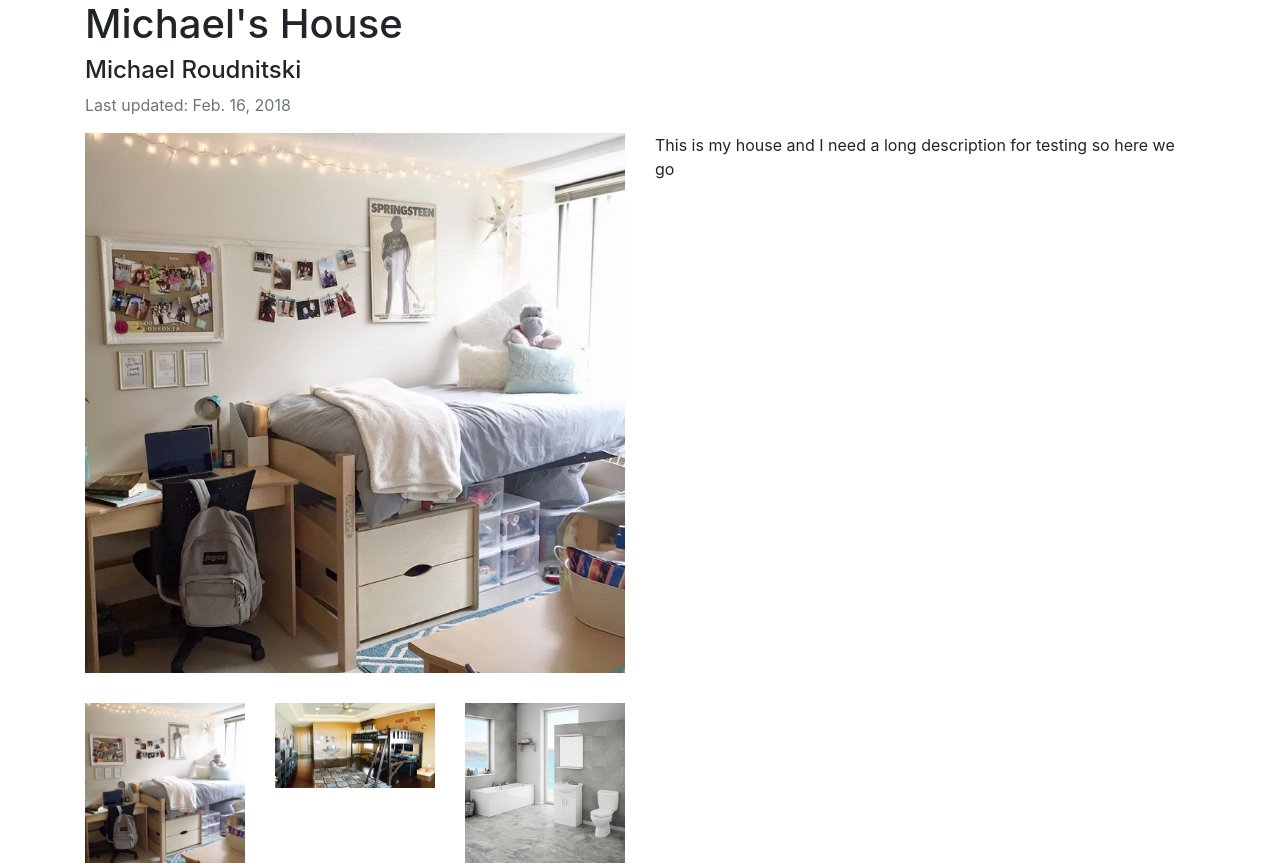
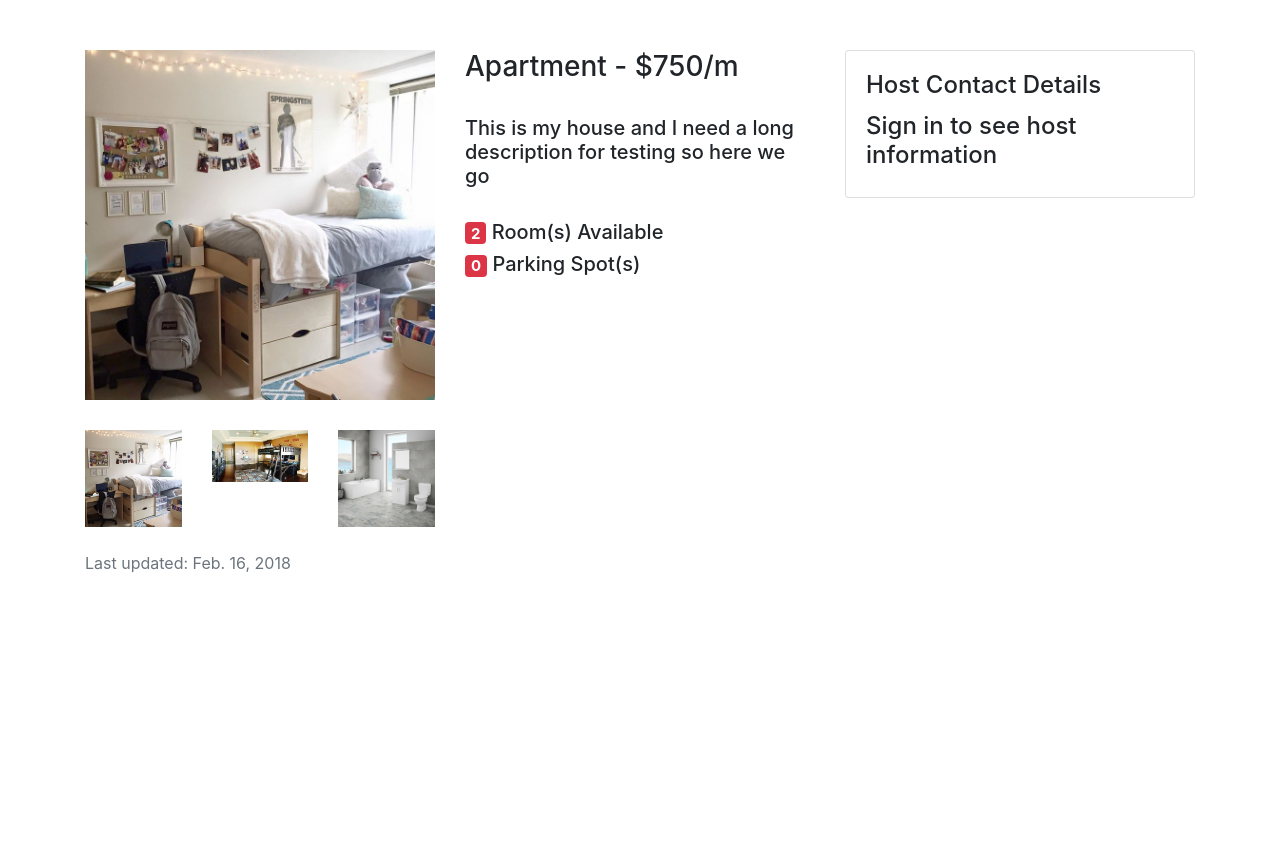
Before and after one commit to michaeldrrc/yuroomie, a Django app: page /r/1/ in a window 1280 px wide. Shown: the part 66-929 px from the top of the page. After the commit the page ends 638 px from the top, so only its background shows below. Run offline with Django 3.2, Linux system fonts and the light colour scheme; data comes from the database, SQL or seed files in the repository; both versions use the stored data as it was after the commit; some libraries are stand-ins or nearby versions.

Commit message:
changes to html pages

```diff
--- a/accounts/templates/accounts/signin.html
+++ b/accounts/templates/accounts/signin.html
@@ -4,7 +4,11 @@
 <form method="post" action="{% url 'signin' %}">
     <h2>Sign In</h2>
     {% csrf_token %}
-    {% if error_message %}<p><strong>{{ error_message }}</strong></p>{% endif %}
+    {% if error_message %}
+    <div class="alert alert-danger" role="alert">
+        {{ error_message }}
+    </div>
+    {% endif %}
     <div class="row">
         <div class="col-md-4 col-sm-12">
             <div class="form-group">
--- a/home/templates/home/create.html
+++ b/home/templates/home/create.html
@@ -2,7 +2,11 @@
 
 {% block body %}
 {{ form.errors }}
-{{ form.non_field_errors }}
+{% if error_message %}
+<div class="alert alert-danger" role="alert">
+    {{ error_message }}
+</div>
+{% endif %}
 <form action="{% url 'create' %}" method="post" enctype="multipart/form-data">
   {% csrf_token %}
   <div class="row">
--- a/home/templates/home/detail.html
+++ b/home/templates/home/detail.html
@@ -1,26 +1,19 @@
 {% extends 'home/base.html'%}
 
 {% load static %}
+
+{% block title %}
+    {{ room.property_name }}
+{% endblock %}
 
 {% block head %}
 <script type="text/javascript" src="{% static 'home/js/detail.js' %}"></script>
 {% endblock %}
 
 {% block body %}
+<div class="w-100" style="height:50px;"></div>
 <div class="row">
-    <div class="col-12">
-        <h1>{{ room.property_name }}</h1>
-    </div>
-    <div class="col-12">
-        <h4>{{ room.host_name }}</h4>
-    </div>
-    <div class="col-12">
-        <p class="text-muted">Last updated: {{ room.last_updated.date }}</p>
-    </div>
-</div>
-
-<div class="row">
-    <div class="col-md-6 col-sm-12">
+    <div class="col-md-4 col-sm-12">
         <div class="row">
             <div class="col-md-12">
                 <img src="{{ roomImages.0.image.url }}">
@@ -35,8 +28,39 @@
             </div>
         </div>
     </div>
-    <div class="col-md-6 col-sm-12">
-        <p>{{ room.description }}</p>
+    <div class="col-md-4 col-sm-12">
+        <h3>{% if room.property_type == 'a' %}Apartment
+                {% elif room.property_type == 'c' %}Condo
+                {% elif room.property_type == 't' %}Townhouse
+                {% else %} house {% endif %} - ${{room.cost}}/m</h3><br>
+        <h5>{{ room.description }}</h5><br>
+        <h5><span class="badge badge-danger">{{room.number_of_rooms}}</span> Room(s) Available</h5>
+        <h5><span class="badge badge-danger">{{room.garages}}</span> Parking Spot(s)</h5>
+    </div>
+    <div class="col-md-4 col-sm-12">
+        <div class="card">
+            <div class="card-body">
+            <h4 class="card-title">Host Contact Details</h4>
+            {% if user.is_authenticated %}
+                {% if user.pk == room.creator_id %}
+                    <button class="btn btn-info">Edit Listing</button>
+                {% else %}
+                <h5 class="card-subtitle mb-2 text-muted">{{ room.host_name }}</h5>
+                <p class="card-text">{{ room.address }}<br>
+                email<br>
+                if phone#</p>
+                {% endif %}
+            {% else %}
+                <h4>Sign in to see host information</h4>
+            {% endif %}
+            </div>
+        </div>
+    </div>
+</div>
+<br>
+<div class="row">
+    <div class="col-12">
+        <p class="text-muted">Last updated: {{ room.last_updated.date }}</p>
     </div>
 </div>
 
--- a/home/templates/home/search.html
+++ b/home/templates/home/search.html
@@ -54,7 +54,11 @@
                         <a href="{% url 'detail' room.id %}"><h4 class="card-title m-1" >{{ room.property_name }}</h4></a>
                         <p class="m-1">{{ room.address}}</p>
                         <p class="m-1">${{ room.cost}}</p>
-                        <p class="m-1">{{ room.number_of_rooms}} Room(s)</p>
+                        <p class="m-1">{% if room.property_type == 'a' %}Apartment
+                            {% elif room.property_type == 'c' %}Condo
+                            {% elif room.property_type == 't' %}Townhouse
+                            {% else %} house {% endif %}</p>
+                        <p class="m-1">{{ room.number_of_rooms}} Room(s) | {{ room.garages }} Parking</p>
                   </div>
                 </div>
                 <p class="text-muted m-0 pt-2">Last Updated: {{room.last_updated.date}}</p>
--- a/home/views.py
+++ b/home/views.py
@@ -86,8 +86,9 @@ def create(request):
         if form.is_valid():
             print('valid')
             # if the user added more than 4 (to be changed to 6) or no images, return the form again
-            if len(request.FILES.getlist('images')) > 4 or len(request.FILES.getlist('images')) == 0:
-                return render(request, 'home/create.html', {'form': form})
+            if len(request.FILES.getlist('images')) > 6 or len(request.FILES.getlist('images')) == 0:
+                error_message = "Please enter anywhere between 1 and 6 images"
+                return render(request, 'home/create.html', {'form': form, 'error_message': error_message})
 
             new_room = form.save(commit=False)
             new_room.host_name = (request.user.first_name + ' ' + request.user.last_name[:1])
```
Also changed, not shown: home/templates/home/index.html (+6 -1 lines), db.sqlite3.
